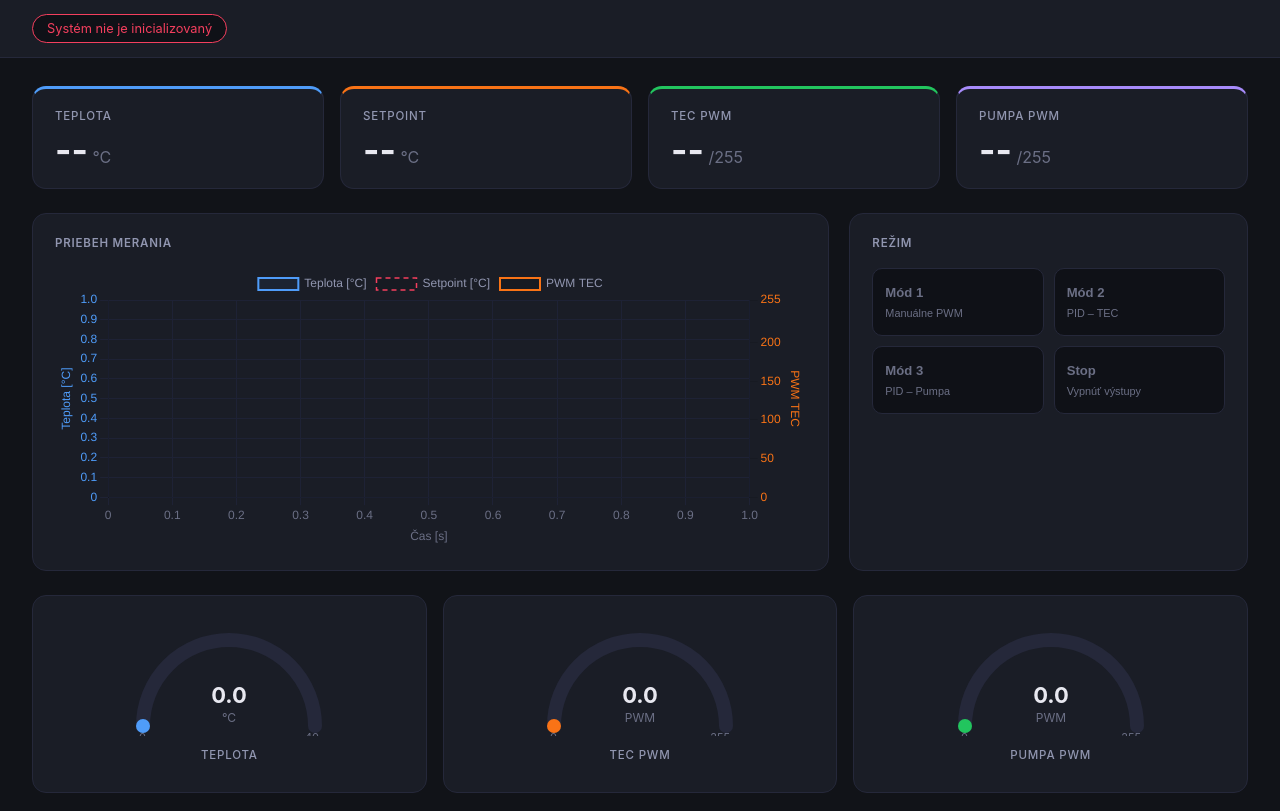
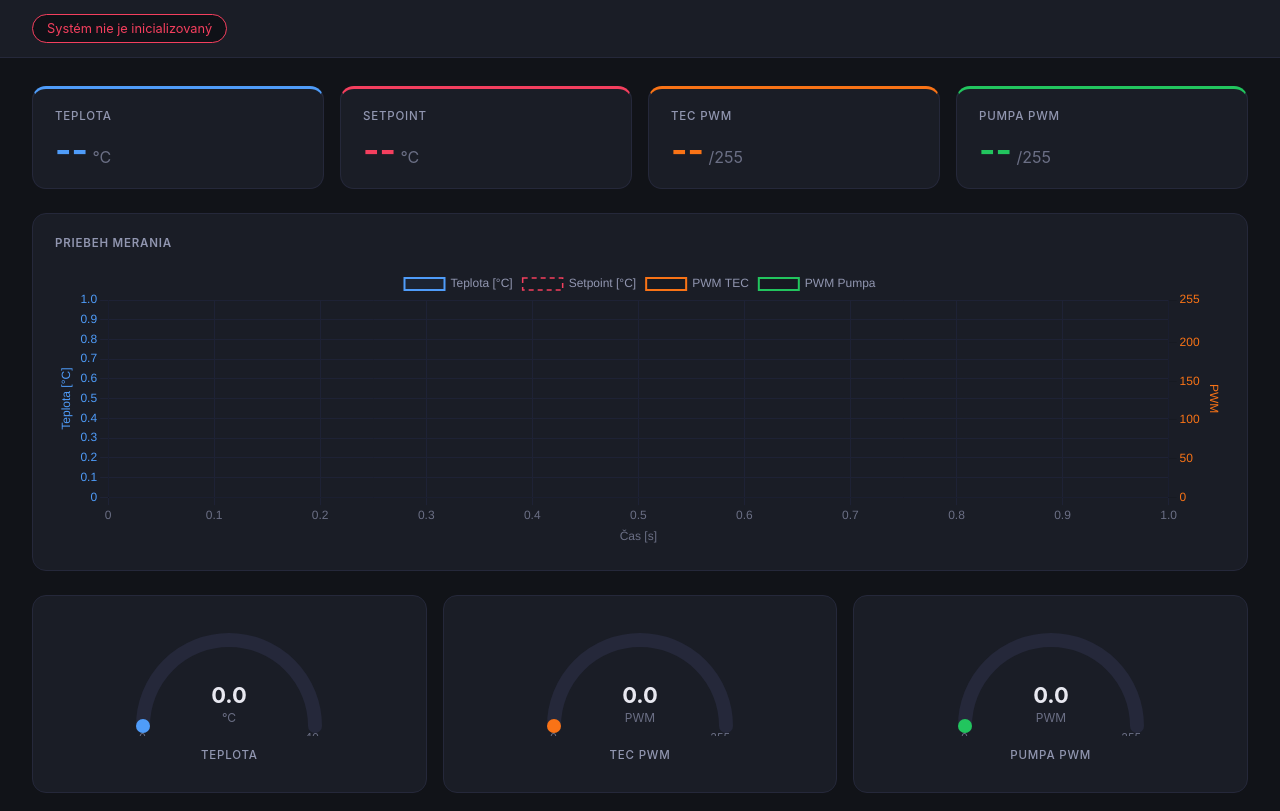
Before and after one commit to StinkyMyers/iot-peltier-temperature-control, a Python web app: template flask/templates/index.html in a window 1280 px wide. Shown: the part 73-884 px from the top of the page. Run offline with Jinja, Linux system fonts and the light colour scheme; the template is opened without the code that fills it: most values are stand-ins (such as "Sample title", 1, 10 or a date in 2020); some libraries are stand-ins or nearby versions.

Commit message:
Update: uprava frontendu, bug fixes, oprava prihlaseni, pridanie bezpecnostnych obmedzeni

```diff
--- a/flask/templates/index.html
+++ b/flask/templates/index.html
@@ -96,7 +96,7 @@
         }
 
         .role-badge.operator { border-color: var(--accent-blue); color: var(--accent-blue); background: color-mix(in srgb, var(--accent-blue) 10%, transparent); }
-        .role-badge.spektator { border-color: var(--accent-purple); color: var(--accent-purple); background: color-mix(in srgb, var(--accent-purple) 10%, transparent); }
+        .role-badge.spectator { border-color: var(--accent-purple); color: var(--accent-purple); background: color-mix(in srgb, var(--accent-purple) 10%, transparent); }
 
         .theme-toggle {
             width: 36px; height: 36px; border-radius: 8px;
@@ -188,13 +188,23 @@
             color: var(--text-label); margin-bottom: 10px;
         }
 
-        .card-value { font-size: 2.2rem; font-weight: 700; color: var(--text); line-height: 1; }
+        .card-value { font-size: 2.2rem; font-weight: 700; line-height: 1; }
         .card-value .unit { font-size: 1rem; font-weight: 400; color: var(--text-muted); }
 
         .card-accent-blue   { border-top: 3px solid var(--accent-blue); }
         .card-accent-orange { border-top: 3px solid var(--accent-orange); }
         .card-accent-green  { border-top: 3px solid var(--accent-green); }
         .card-accent-purple { border-top: 3px solid var(--accent-purple); }
+        .card-accent-red    { border-top: 3px solid var(--accent-red); }
+
+        /* Farebné hodnoty kariet – zosúladené s cíferníkmi */
+        .card-accent-blue   .card-value { color: var(--accent-blue); }
+        .card-accent-orange .card-value { color: var(--accent-orange); }
+        .card-accent-green  .card-value { color: var(--accent-green); }
+        .card-accent-purple .card-value { color: var(--accent-purple); }
+        .card-accent-red    .card-value { color: var(--accent-red); }
+        /* Jednotky zostávajú tlmené */
+        .card-value .unit { font-size: 1rem; font-weight: 400; color: var(--text-muted) !important; }
 
         .grid-2 {
             display: grid; grid-template-columns: 2fr 1fr;
@@ -362,7 +372,7 @@
         </div>
         <!-- Rola používateľa -->
         <span class="role-badge {{ role }}">
-            {{ '👁 Spektátor' if role == 'spektator' else '⚙ Operátor' }}
+            {{ '👁 Spektátor' if role == 'spectator' else '⚙ Operátor' }}
         </span>
         <button class="theme-toggle" onclick="toggleTheme()">
             <span id="theme-icon">☀</span>
@@ -372,7 +382,7 @@
 </div>
 
 <!-- Spektátor banner -->
-{% if role == 'spektator' %}
+{% if role == 'spectator' %}
 <div class="spektator-banner" style="display:block;">
     👁 Prihlásený ako spektátor – ovládanie nie je dostupné
 </div>
@@ -402,21 +412,22 @@
             <div class="card-label">Teplota</div>
             <div class="card-value" id="val-temp">--<span class="unit"> °C</span></div>
         </div>
-        <div class="card card-accent-orange">
+        <div class="card card-accent-red">
             <div class="card-label">Setpoint</div>
             <div class="card-value" id="val-setpoint">--<span class="unit"> °C</span></div>
         </div>
-        <div class="card card-accent-green">
+        <div class="card card-accent-orange">
             <div class="card-label">TEC PWM</div>
             <div class="card-value" id="val-pwm">--<span class="unit"> /255</span></div>
         </div>
-        <div class="card card-accent-purple">
+        <div class="card card-accent-green">
             <div class="card-label">Pumpa PWM</div>
             <div class="card-value" id="val-pump">--<span class="unit"> /255</span></div>
         </div>
     </div>
 
     <!-- GRAF + OVLÁDANIE -->
+    {% if role == 'operator' %}
     <div class="grid-2">
         <div class="panel">
             <div class="panel-title">Priebeh merania</div>
@@ -427,29 +438,24 @@
             <div class="panel-title">Režim</div>
 
             <div class="mode-grid">
-                <button class="mode-btn" id="btn-mode1" onclick="setMode('MODE1')"
-                    {% if role == 'spektator' %}disabled{% endif %}>
+                <button class="mode-btn" id="btn-mode1" onclick="setMode('MODE1')">
                     Mód 1
                     <span class="mode-tag">Manuálne PWM</span>
                 </button>
-                <button class="mode-btn" id="btn-mode2" onclick="setMode('MODE2')"
-                    {% if role == 'spektator' %}disabled{% endif %}>
+                <button class="mode-btn" id="btn-mode2" onclick="setMode('MODE2')">
                     Mód 2
                     <span class="mode-tag">PID – TEC</span>
                 </button>
-                <button class="mode-btn" id="btn-mode3" onclick="setMode('MODE3')"
-                    {% if role == 'spektator' %}disabled{% endif %}>
+                <button class="mode-btn" id="btn-mode3" onclick="setMode('MODE3')">
                     Mód 3
                     <span class="mode-tag">PID – Pumpa</span>
                 </button>
-                <button class="mode-btn" id="btn-stop" onclick="setMode('STOP')"
-                    {% if role == 'spektator' %}disabled{% endif %}>
+                <button class="mode-btn" id="btn-stop" onclick="setMode('STOP')">
                     Stop
                     <span class="mode-tag">Vypnúť výstupy</span>
                 </button>
             </div>
 
-            {% if role == 'operator' %}
             <div class="subpanel" id="panel-mode1">
                 <div style="display:flex;align-items:center;gap:8px;margin-bottom:12px;
                             background:color-mix(in srgb,var(--accent-orange) 10%,transparent);
@@ -508,9 +514,14 @@
                     <button class="btn" onclick="loadRecommended()">Odporúčané</button>
                 </div>
             </div>
-            {% endif %}
         </div>
     </div>
+    {% else %}
+    <div class="panel" style="margin-bottom: 24px;">
+        <div class="panel-title">Priebeh merania</div>
+        <canvas id="chart"></canvas>
+    </div>
+    {% endif %}
 
     <!-- CÍFERNÍKY -->
     <div class="gauge-section">
@@ -609,7 +620,10 @@
     let sysInit     = false;
     let sysRunning  = false;
     let lastTemp = 0, lastPwm = 0, lastPump = 0;
-    const MAX_TABLE_ROWS = 50;
+    const MAX_TABLE_ROWS = 20;
+
+    // Lokálna kópia PID parametrov (setpoint potrebujeme pri načítaní histórie)
+    let pid_params_cache = { setpoint: 21.0, Kp: 103.8135, Ki: 0.051495, Kd: 0.0 };
 
     socket.on('connect',    () => setStatus('Pripojený', 'ok'));
     socket.on('disconnect', () => setStatus('Odpojený', ''));
@@ -622,15 +636,20 @@
         document.getElementById('val-pwm').innerHTML      = `${d.pwm}<span class="unit"> /255</span>`;
         document.getElementById('val-pump').innerHTML     = `${d.pump}<span class="unit"> /255</span>`;
 
-        addData(d.time_s, d.temp, d.pwm, d.setpoint);
+        addData(d.time_s, d.temp, d.pwm, d.pump, d.setpoint, d.mode);
         updateGauges(d.temp, d.pwm, d.pump);
         addTableRow(d.time_s, d.temp, d.pwm, d.pump, d.mode);
     });
 
     socket.on('system_status', (s) => {
+        const wasRunning = sysRunning;
         sysInit    = s.initialized;
         sysRunning = s.running;
         updateSysUI();
+        // Pri prvom OPEN (prechod na initialized) automaticky aktivuj Mode 1 UI
+        if (s.initialized && !s.running && currentMode === 'STOP') {
+            setMode('MODE1');
+        }
     });
 
     socket.on('recommended_pid', (p) => {
@@ -638,6 +657,27 @@
         document.getElementById('inp-kp').value = p.Kp;
         document.getElementById('inp-ki').value = p.Ki;
         document.getElementById('inp-kd').value = p.Kd;
+    });
+
+    socket.on('pid_updated', (p) => {
+        pid_params_cache = p;
+    });
+
+    socket.on('pid_error', (e) => {
+        document.getElementById('modal-title').innerText = '⚠ Neplatný setpoint';
+        document.getElementById('modal-text').innerText  = e.message;
+        document.getElementById('modal-overlay').classList.add('visible');
+        document.getElementById('modal-confirm').innerText = 'OK';
+        document.getElementById('modal-confirm').onclick = closeModal;
+        document.getElementById('modal-cancel').style.display = 'none';
+        // Po zatvorení obnov tlačidlo Zrušiť
+        const origClose = closeModal;
+        closeModal = function() {
+            document.getElementById('modal-cancel').style.display = '';
+            document.getElementById('modal-confirm').innerText = 'Potvrdiť';
+            origClose();
+            closeModal = origClose;
+        };
     });
 
     // =============================================
@@ -706,15 +746,16 @@
             if (mode === 'MODE1') {
                 document.getElementById('panel-mode1')?.classList.add('visible');
                 setStatus('Mód 1 – manuálne PWM', 'mode1');
+                updateChartPwmDataset('MODE1');
                 applyMode1();
             } else if (mode === 'MODE2') {
                 document.getElementById('panel-pid')?.classList.add('visible');
-                setStatus('Mód 2 – PID regulácia TEC', 'mode2');
-                socket.emit('command', { cmd: 'MODE2' });
+                setStatus('Mód 2 – nastavte setpoint a stlačte Použiť PID', 'mode2');
+                updateChartPwmDataset('MODE2');
             } else if (mode === 'MODE3') {
                 document.getElementById('panel-pid')?.classList.add('visible');
-                setStatus('Mód 3 – PID regulácia pumpy', 'mode3');
-                socket.emit('command', { cmd: 'MODE3' });
+                setStatus('Mód 3 – nastavte setpoint a stlačte Použiť PID', 'mode3');
+                updateChartPwmDataset('MODE3');
             } else {
                 setStatus('Výstupy zastavené', 'stop');
                 socket.emit('command', { cmd: 'STOP' });
@@ -770,11 +811,29 @@
             .then(r => r.json())
             .then(rows => {
                 chart.data.datasets.forEach(ds => ds.data = []);
+                pwmTecHistory.length  = 0;
+                pwmPumpHistory.length = 0;
                 document.getElementById('table-body').innerHTML = '';
+
+                const GAP_THRESHOLD_S = 5.0;   // medzera väčšia ako 5 s = prerušenie čiary
+                let prevTime = null;
+
                 rows.forEach(r => {
-                    addData(r.time_ms / 1000.0, r.temp_C, r.tec_pwm, 21);
-                    addTableRow(r.time_ms / 1000.0, r.temp_C, r.tec_pwm, r.pump_pwm, r.mode);
+                    const t = r.time_ms / 1000.0;
+                    // Vloží null-bod ak je väčšia medzera (graf nebude spojitý)
+                    if (prevTime !== null && (t - prevTime) > GAP_THRESHOLD_S) {
+                        chart.data.datasets[0].data.push({ x: t, y: null });
+                        chart.data.datasets[1].data.push({ x: t, y: null });
+                        chart.data.datasets[2].data.push({ x: t, y: null });
+                    }
+                    prevTime = t;
+
+                    // Setpoint nie je uložený v DB – použijeme aktuálny
+                    addData(t, r.temp_C, r.tec_pwm, r.pump_pwm, pid_params_cache.setpoint, r.mode);
+                    addTableRow(t, r.temp_C, r.tec_pwm, r.pump_pwm, r.mode);
                 });
+
+                chart.update();
                 setStatus(`Načítaných ${rows.length} záznamov`, 'ok');
             });
     }
@@ -816,6 +875,14 @@
     const MAX_POINTS = 300;
     const ctx = document.getElementById('chart').getContext('2d');
 
+    // Paralelné polia pre oba PWM signály – základ pre prepínanie modu
+    const pwmTecHistory  = [];   // { x, y } pre TEC PWM
+    const pwmPumpHistory = [];   // { x, y } pre Pump PWM
+
+    // Datasety: 0=Teplota, 1=Setpoint, 2=PWM TEC, 3=PWM Pumpa
+    // Mode 1: skryť Setpoint, zobraziť TEC aj Pumpa
+    // Mode 2: zobraziť Setpoint + TEC, skryť Pumpa
+    // Mode 3: zobraziť Setpoint + Pumpa, skryť TEC
     const chart = new Chart(ctx, {
         data: {
             datasets: [
@@ -824,17 +891,26 @@
                     data: [], borderColor: '#4f9cf9',
                     backgroundColor: 'rgba(79,156,249,0.06)',
                     borderWidth: 2, pointRadius: 0, yAxisID: 'y1', tension: 0.3,
+                    spanGaps: false,
                 },
                 {
                     type: 'line', label: 'Setpoint [°C]',
                     data: [], borderColor: '#f43f5e',
                     borderWidth: 1.5, borderDash: [5, 4],
                     pointRadius: 0, yAxisID: 'y1', tension: 0,
+                    spanGaps: false,
                 },
                 {
                     type: 'line', label: 'PWM TEC',
                     data: [], borderColor: '#f97316',
                     borderWidth: 2, pointRadius: 0, yAxisID: 'y2', tension: 0,
+                    spanGaps: false,
+                },
+                {
+                    type: 'line', label: 'PWM Pumpa',
+                    data: [], borderColor: '#22c55e',
+                    borderWidth: 2, pointRadius: 0, yAxisID: 'y2', tension: 0,
+                    spanGaps: false,
                 }
             ]
         },
@@ -852,21 +928,59 @@
                     ticks: { color: '#4f9cf9' }, grid: { color: '#1e2235' }, position: 'left'
                 },
                 y2: {
-                    title: { display: true, text: 'PWM TEC', color: '#f97316' },
+                    title: { display: true, text: 'PWM', color: '#f97316' },
                     ticks: { color: '#f97316' }, grid: { drawOnChartArea: false },
                     position: 'right', min: 0, max: 255
                 }
             },
-            plugins: { legend: { labels: { color: '#9196b0' } } }
+            plugins: { legend: { labels: {
+                color: '#9196b0',
+                filter: (item, data) => !data.datasets[item.datasetIndex].hidden
+            } } }
         }
     });
 
-    function addData(time_s, temp, pwm, setpoint) {
+    // Nastaví viditeľnosť datasetov a synchronizuje historické dáta podľa modu
+    function updateChartPwmDataset(mode) {
+        // Spektátor vidí vždy všetky 4 veličiny – žiadne skrývanie
+        if (!IS_OPERATOR) {
+            chart.data.datasets[2].data = [...pwmTecHistory];
+            chart.data.datasets[3].data = [...pwmPumpHistory];
+            chart.update('none');
+            return;
+        }
+
+        const isMode1 = (mode === 'MODE1');
+        const isMode3 = (mode === 'MODE3');
+
+        // Setpoint: skryť v Mode 1
+        chart.data.datasets[1].hidden = isMode1;
+        // PWM TEC (ds2): viditeľný v Mode 1 a Mode 2, skrytý v Mode 3
+        chart.data.datasets[2].hidden = isMode3;
+        chart.data.datasets[2].data   = [...pwmTecHistory];
+        // PWM Pumpa (ds3): viditeľný len v Mode 1 a Mode 3
+        chart.data.datasets[3].hidden = !isMode1 && !isMode3;
+        chart.data.datasets[3].data   = [...pwmPumpHistory];
+
+        chart.update('none');
+    }
+
+    function addData(time_s, temp, pwm_tec, pwm_pump, setpoint, mode) {
+        // Ukladaj oba PWM signály vždy paralelne
+        pwmTecHistory.push({ x: time_s, y: pwm_tec });
+        pwmPumpHistory.push({ x: time_s, y: pwm_pump });
+        if (pwmTecHistory.length  > MAX_POINTS) pwmTecHistory.shift();
+        if (pwmPumpHistory.length > MAX_POINTS) pwmPumpHistory.shift();
+
+        const m = mode || currentMode;
         chart.data.datasets[0].data.push({ x: time_s, y: temp });
         chart.data.datasets[1].data.push({ x: time_s, y: setpoint });
-        chart.data.datasets[2].data.push({ x: time_s, y: pwm });
+        chart.data.datasets[2].data.push({ x: time_s, y: pwm_tec });
+        chart.data.datasets[3].data.push({ x: time_s, y: pwm_pump });
+
         if (chart.data.datasets[0].data.length > MAX_POINTS)
             chart.data.datasets.forEach(ds => ds.data.shift());
+
         chart.update();
     }
 
@@ -878,7 +992,7 @@
         chart.options.scales.y1.grid.color = grid;
         chart.options.scales.x.ticks.color  = muted;
         chart.options.scales.y1.ticks.color = '#4f9cf9';
-        chart.options.scales.y2.ticks.color = '#f97316';
+        // y2 farbu neprepisujeme – riadi ju updateChartPwmDataset podľa modu
         chart.options.plugins.legend.labels.color = muted;
         chart.update();
     }
@@ -933,6 +1047,8 @@
     // Inicializácia
     updateSysUI();
     updateGauges(0, 0, 0);
+    // Nastavenie počiatočnej viditeľnosti datasetov
+    updateChartPwmDataset(IS_OPERATOR ? 'MODE1' : 'ALL');
 </script>
 
 </body>
```
Also changed, not shown: flask/app.py (+39 -2 lines).
